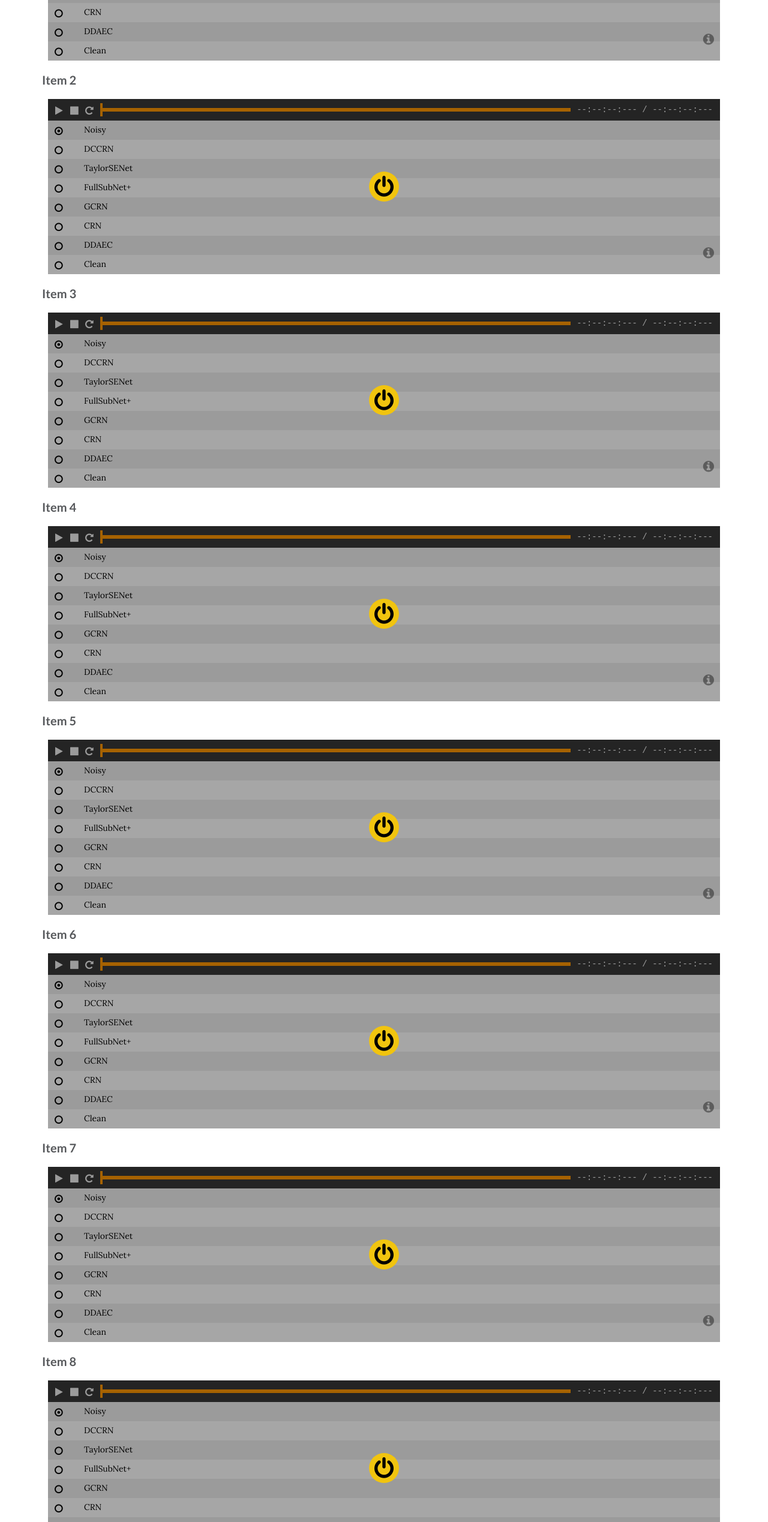
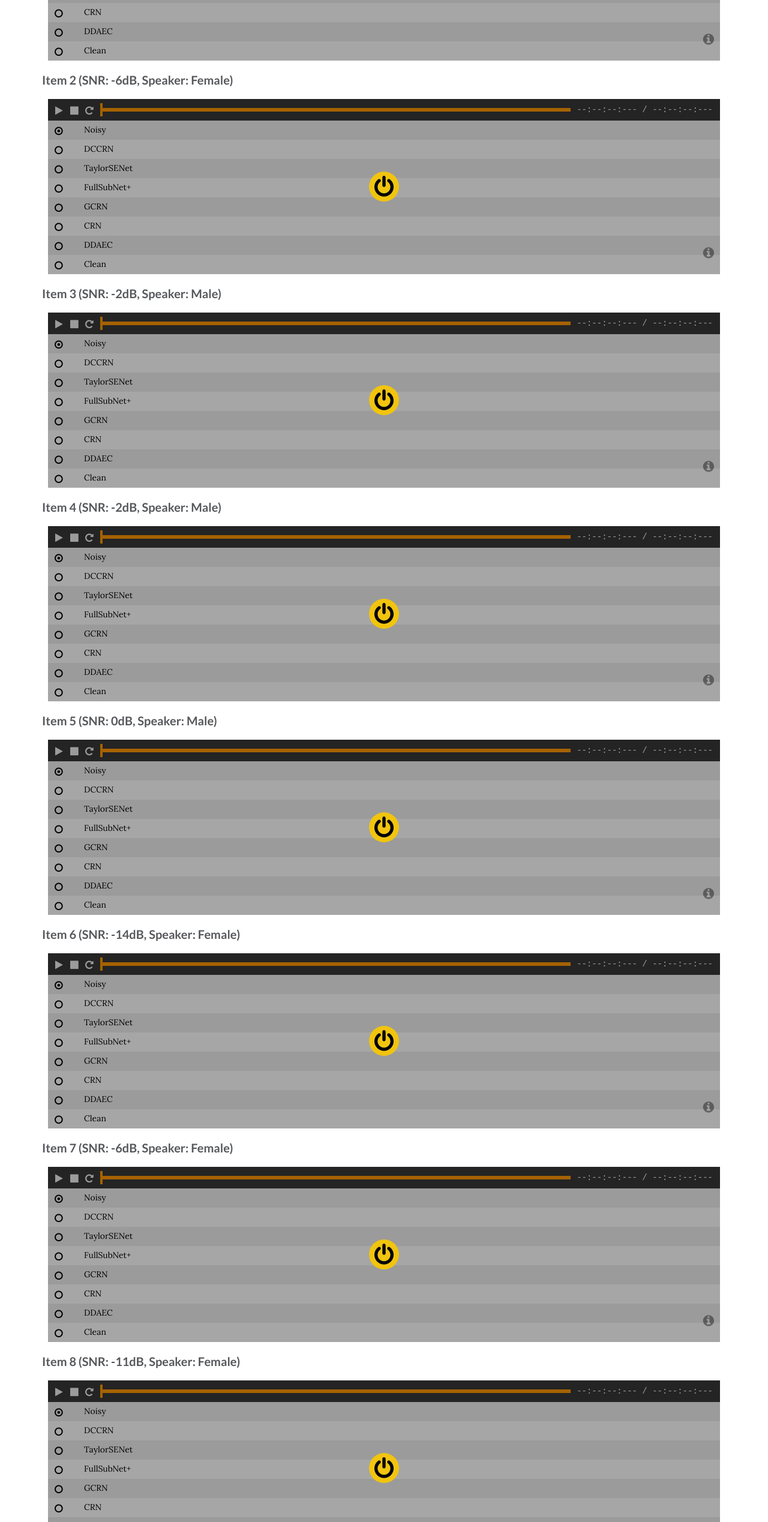
Before and after one commit to fhgainr/lowsnrstudy, a plain HTML site: page index.html in a window 1280 px wide. Shown: the part 1077-3614 px from the top of the page at 60% size. Drawn offline with nearby package versions, Linux system fonts and the light colour scheme.

Commit message:
Update index.html

```diff
--- a/index.html
+++ b/index.html
@@ -77,7 +77,7 @@
                           </div>
 
                     </p>
-                    <h5>Item 2</h5>
+                    <h5>Item 2 (SNR: -6dB, Speaker: Female)</h5>
                     <p>
                         <div class="choir">
                               <ts-track title="Noisy">
@@ -107,7 +107,7 @@
                           </div>
 
                     </p>
-                    <h5>Item 3</h5>
+                    <h5>Item 3 (SNR: -2dB, Speaker: Male)</h5>
                     <p>
                     <div class="choir">
                               <ts-track title="Noisy">
@@ -137,7 +137,7 @@
                           </div>
 
                     </p>
-                    <h5>Item 4</h5>
+                    <h5>Item 4 (SNR: -2dB, Speaker: Male)</h5>
                     <p>
                     <div class="choir">
                               <ts-track title="Noisy">
@@ -166,7 +166,7 @@
                             </ts-track>
                           </div>
                     </p>
-                      <h5>Item 5</h5>
+                      <h5>Item 5 (SNR: 0dB, Speaker: Male)</h5>
                     <p>
                     <div class="choir">
                               <ts-track title="Noisy">
@@ -195,7 +195,7 @@
                             </ts-track>
                           </div>
                     </p>
-                      <h5>Item 6</h5>
+                      <h5>Item 6 (SNR: -14dB, Speaker: Female)</h5>
                     <p>
                     <div class="choir">
                               <ts-track title="Noisy">
@@ -225,7 +225,7 @@
                           </div>
 
                       </p>
-                      <h5>Item 7</h5>
+                      <h5>Item 7 (SNR: -6dB, Speaker: Female)</h5>
                     <p>
                     <div class="choir">
                               <ts-track title="Noisy">
@@ -254,7 +254,7 @@
                             </ts-track>
                           </div>
                      </p>
-                      <h5>Item 8</h5>
+                      <h5>Item 8 (SNR: -11dB, Speaker: Female)</h5>
                     <p>
                     <div class="choir">
                               <ts-track title="Noisy">
@@ -284,7 +284,7 @@
                           </div>
 
                     </p>
-                      <h5>Item 9</h5>
+                      <h5>Item 9 (SNR: -4dB, Speaker: Female)</h5>
                     <p>
                     <div class="choir">
                               <ts-track title="Noisy">
@@ -313,7 +313,7 @@
                             </ts-track>
                           </div>
                   </p>
-                      <h5>Item 10</h5>
+                      <h5>Item 10 (SNR: -13dB, Speaker: Female)</h5>
                     <p>
                     <div class="choir">
                               <ts-track title="Noisy">
```
